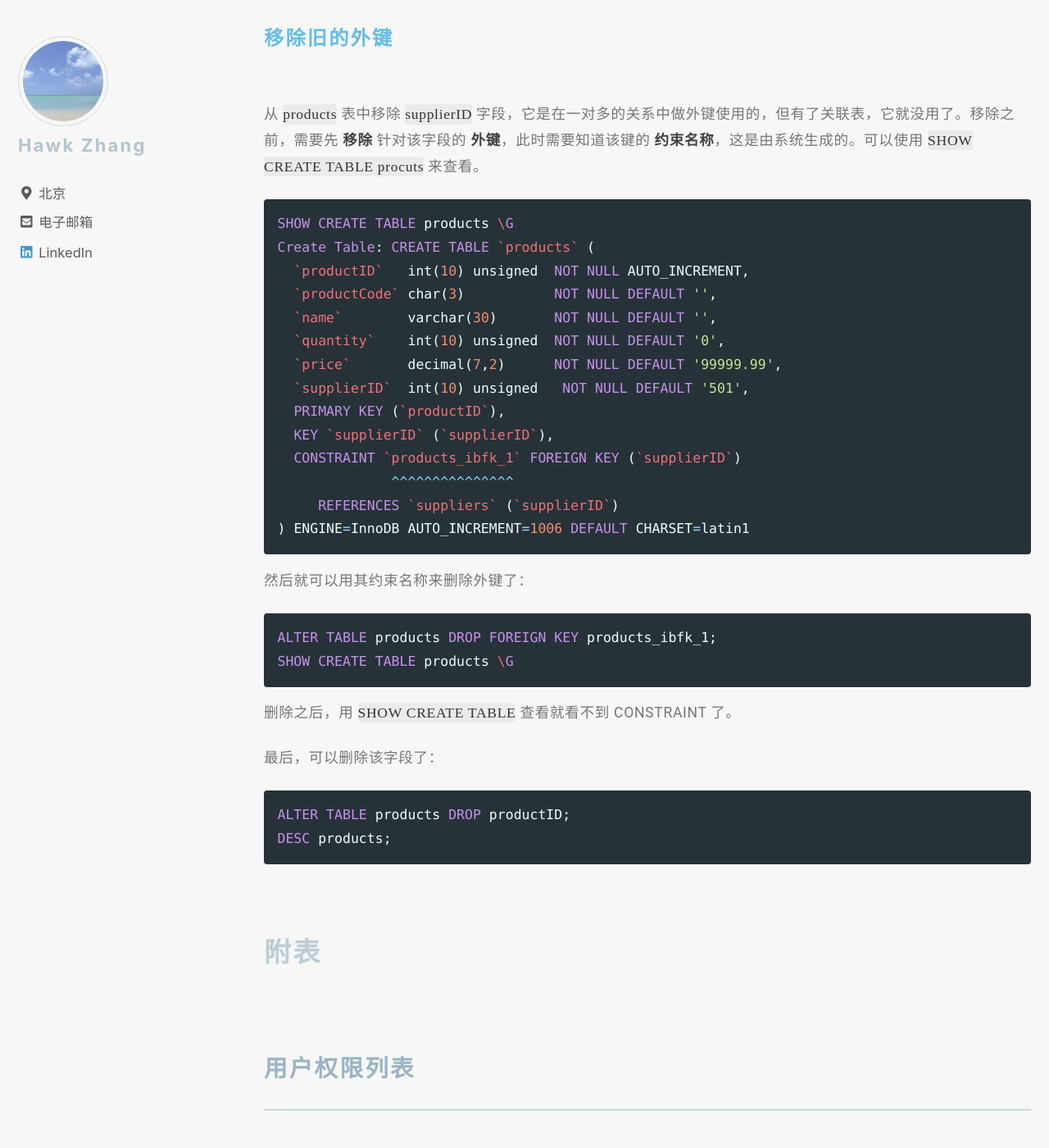
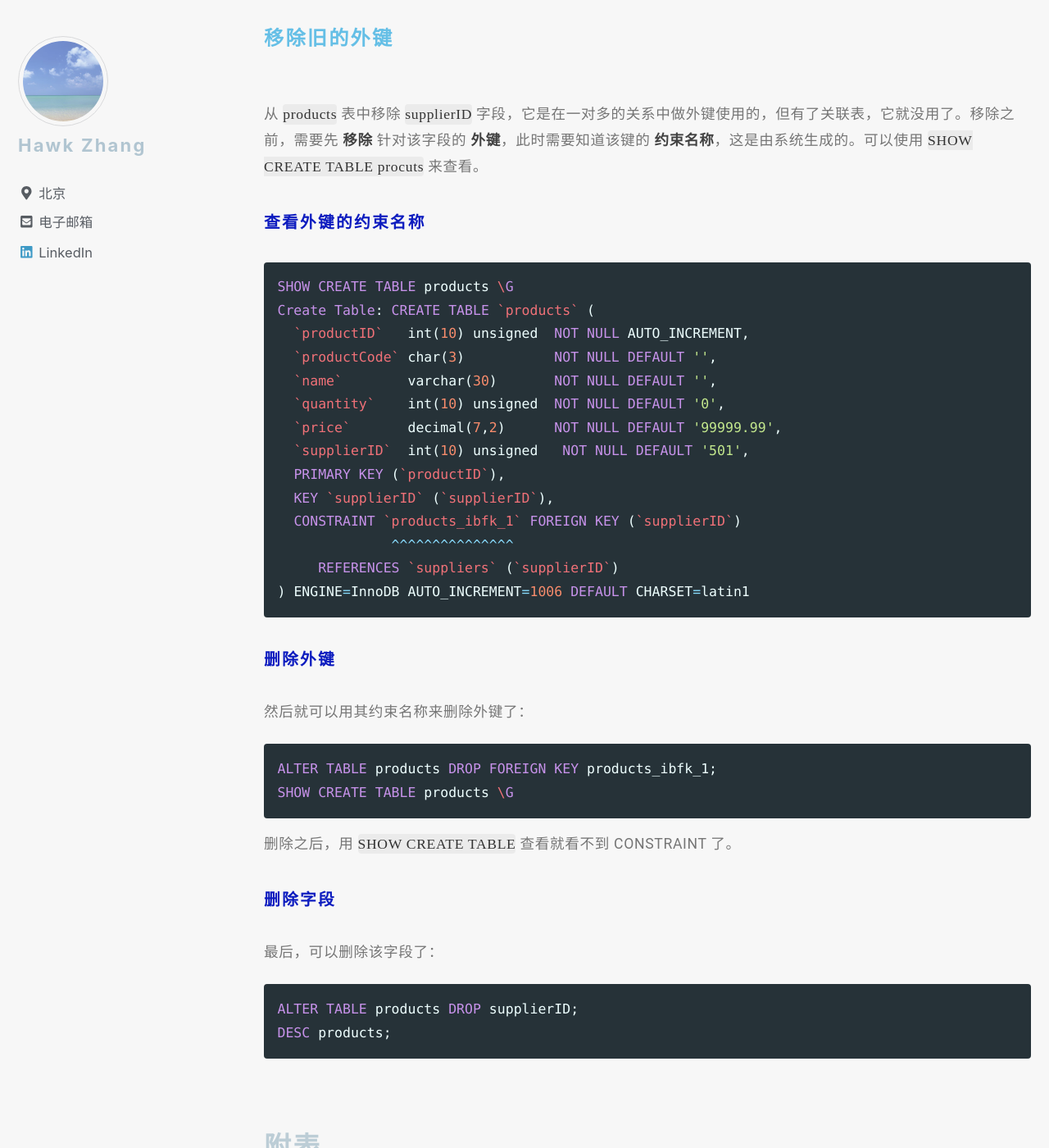
Before and after one commit to narru888/linotes_note, a Jekyll site: the page built from _posts/mysql/2016-04-02-statements.md, in a window 1280 px wide and 1400 px high, scrolled down 30709 px. Shown: the whole window at 82% size. Built offline with Jekyll 4.4.1, drawn with Linux system fonts in a browser that asks for light colours; nearby versions of some CDN libraries; a script that is not in the unit is left out.

Commit message:
update on 2018-10-17 08:26:02 CST

````diff
--- a/_posts/mysql/2016-04-02-statements.md
+++ b/_posts/mysql/2016-04-02-statements.md
@@ -1234,6 +1234,9 @@ INSERT INTO products_suppliers VALUES (2001, 501), (2002, 501),
 
 从 `products` 表中移除 `supplierID` 字段，它是在一对多的关系中做外键使用的，但有了关联表，它就没用了。移除之前，需要先 **移除** 针对该字段的 **外键**，此时需要知道该键的 **约束名称**，这是由系统生成的。可以使用 `SHOW CREATE TABLE procuts` 来查看。
 
+
+##### 查看外键的约束名称
+
 ```sql
 SHOW CREATE TABLE products \G
 Create Table: CREATE TABLE `products` (
@@ -1251,6 +1254,9 @@ Create Table: CREATE TABLE `products` (
 ) ENGINE=InnoDB AUTO_INCREMENT=1006 DEFAULT CHARSET=latin1
 ```
 
+
+##### 删除外键
+
 然后就可以用其约束名称来删除外键了：
 
 ```sql
@@ -1260,10 +1266,14 @@ SHOW CREATE TABLE products \G
 
 删除之后，用 `SHOW CREATE TABLE` 查看就看不到 CONSTRAINT 了。
 
+
+
+##### 删除字段
+
 最后，可以删除该字段了：
 
 ```sql
-ALTER TABLE products DROP productID;
+ALTER TABLE products DROP supplierID;
 DESC products;
 ```
 
````
